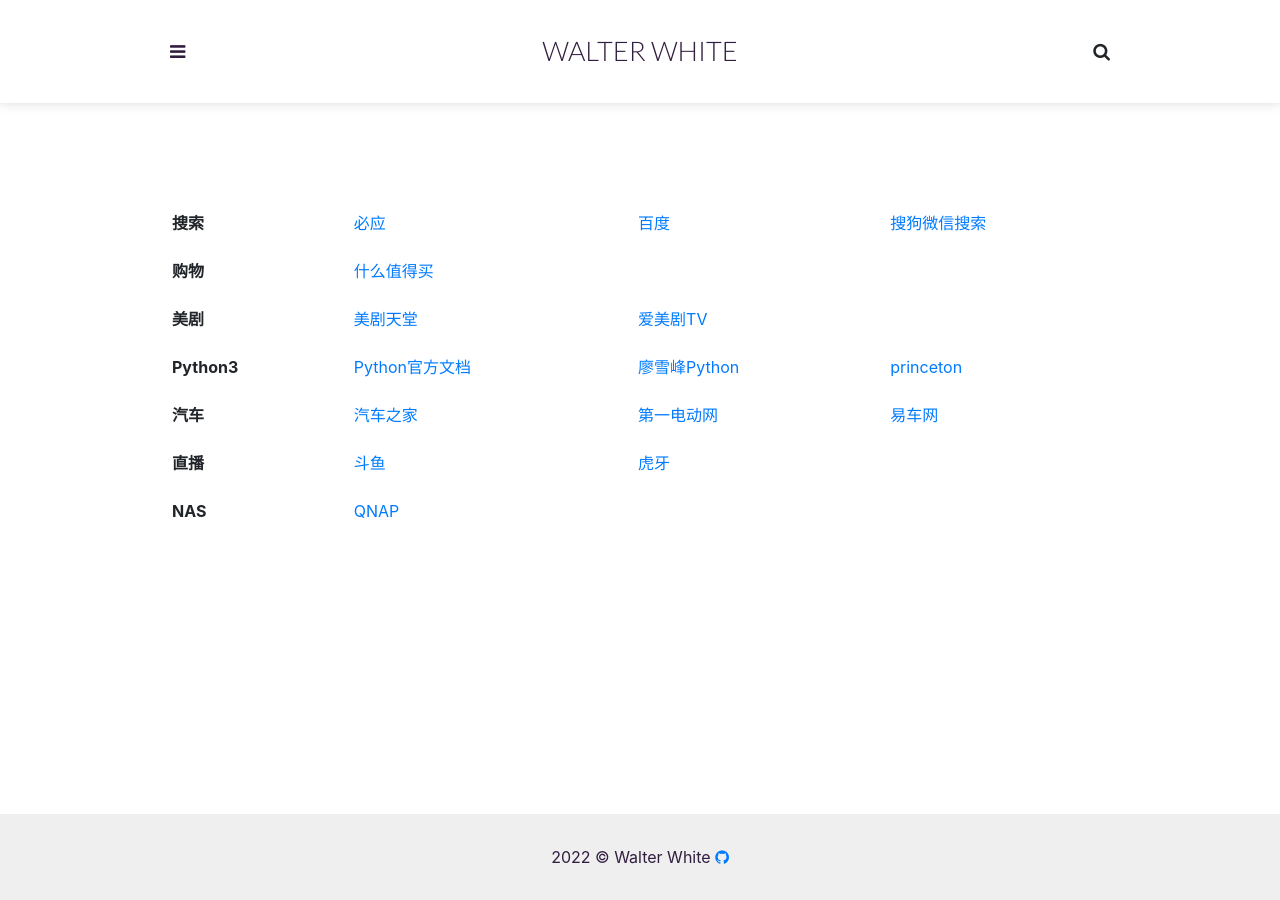
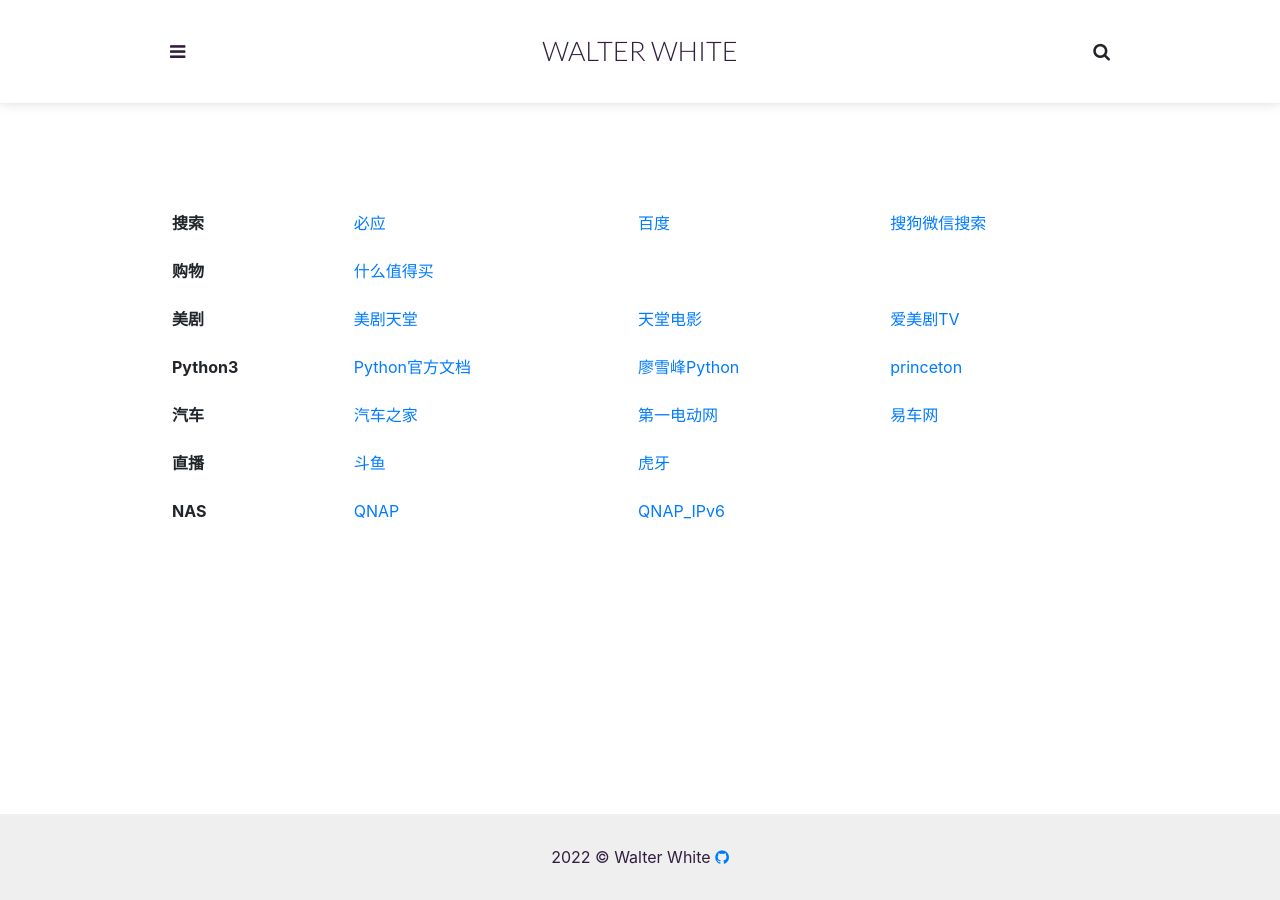
Before and after one commit to j16949/j16949.github.io, a Jekyll site: the page built from index.html, in a window 1280 px wide. Built offline with Jekyll 4.4.1, drawn with Linux system fonts in a browser that asks for light colours.

Commit message:
更改index.html,添加天堂电影,增加QNAP_IPv6访问

```diff
--- a/index.html
+++ b/index.html
@@ -30,7 +30,8 @@ layout: home-page
 <tr>
   <th>美剧</th>
   <td><a href="https://www.meijutt.tv/">美剧天堂</a></td>
-  <td><a href="https://www.imeijutv.com/">爱美剧TV</a></td>
+  <td><a href="https://www.ttdianying.vip/">天堂电影</a></td>
+  <td><a href="https://www.yayameiju.com/">爱美剧TV</a></td>
 </tr>
 <tr>
   <th>Python3</th>
@@ -53,6 +54,7 @@ layout: home-page
 <tr>
   <th>NAS</th>
   <td><a href="http://j16949.myqnapcloud.cn:8082/">QNAP</a></td>
+  <td><a href="http://[2408:8207:2464:8ab0:265e:beff:fe3e:242]:5000/">QNAP_IPv6</a></td>
 </tr>
 </table>
 <!--
```
